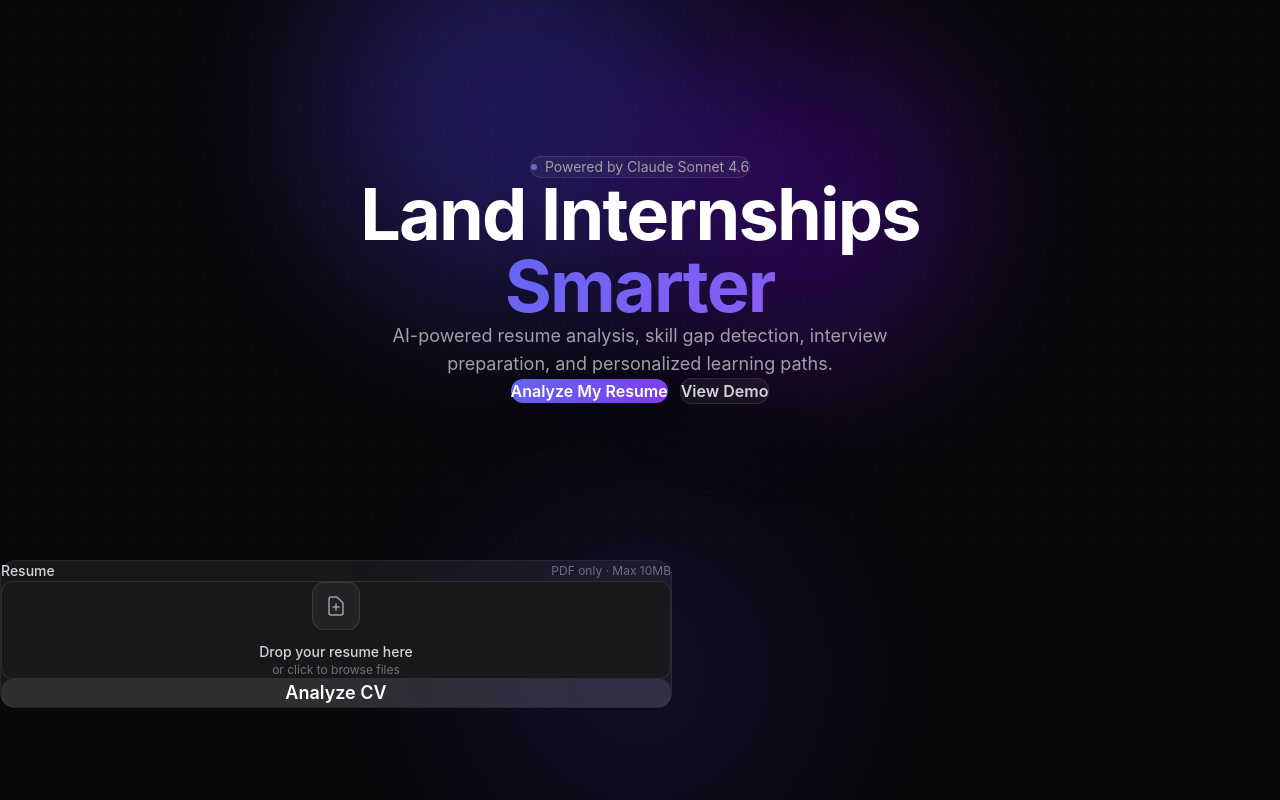
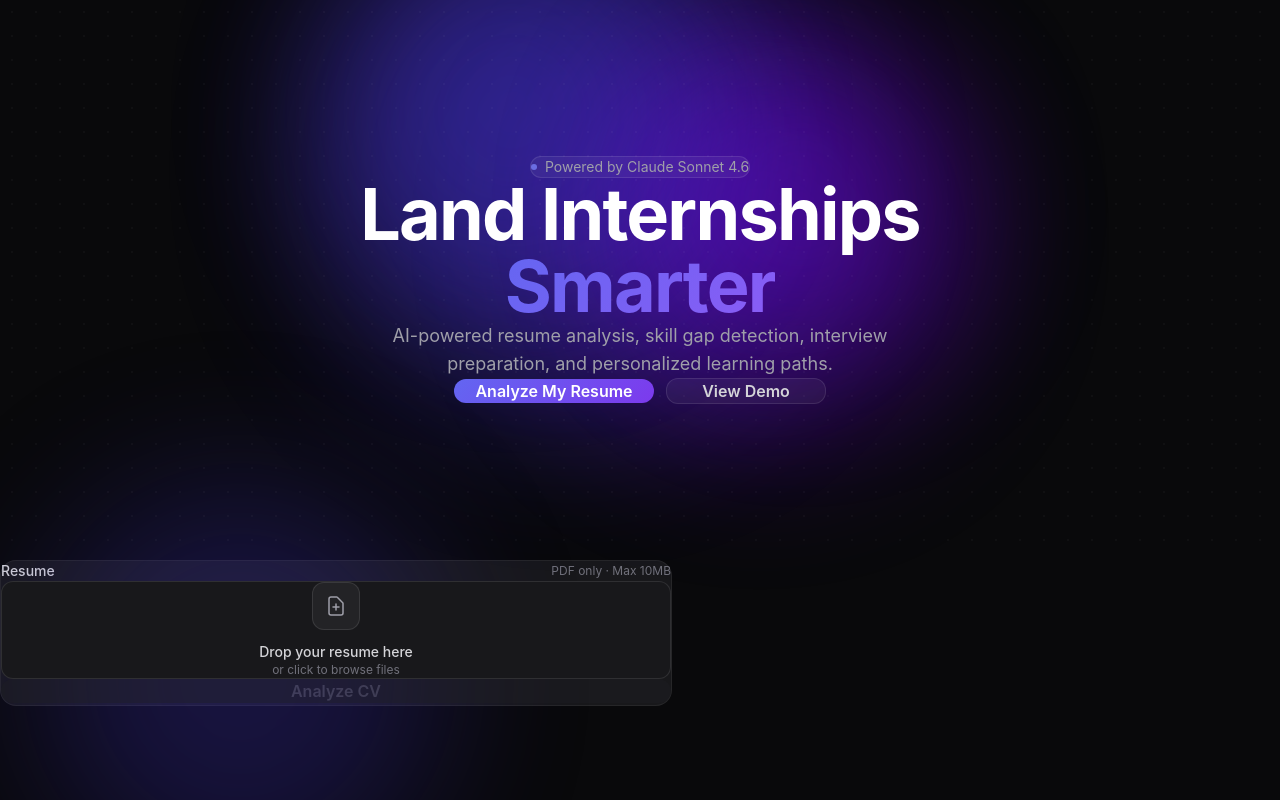
Before and after one commit to OusmaneSanokho/ai-internship-copilot, a Next.js app: page / in a window 1280 px wide. Built offline with nearby package versions, Linux system fonts and the light colour scheme.

Commit message:
Redesign - fix button width, spacing and full page glow

```diff
--- a/app/page.tsx
+++ b/app/page.tsx
@@ -18,7 +18,6 @@ export default function Home() {
 
   async function handleAnalyze() {
     if (!file) return
-
     setLoading(true)
     setError(null)
     setAnalysis(null)
@@ -50,41 +49,48 @@ export default function Home() {
 
   return (
     <main className="relative min-h-screen overflow-hidden bg-[var(--background)]">
+
+      <div className="glow-blob animate-pulse-glow h-[500px] w-[500px] bg-indigo-600 -top-20 left-1/4 -z-10" />
+      <div className="glow-blob animate-pulse-glow h-[400px] w-[400px] bg-violet-700 top-10 right-1/4 -z-10" />
+      <div className="glow-blob animate-pulse-glow h-[400px] w-[400px] bg-indigo-800 top-[60vh] left-10 -z-10" />
+      <div className="glow-blob animate-pulse-glow h-[300px] w-[300px] bg-violet-800 top-[120vh] right-10 -z-10" />
+      <div className="glow-blob animate-pulse-glow h-[400px] w-[400px] bg-indigo-900 top-[180vh] left-1/3 -z-10" />
+
       <Hero onGetStarted={scrollToUpload} />
 
-      <div className="glow-blob animate-pulse-glow h-96 w-96 bg-indigo-600/30 top-[60vh] left-1/2 -translate-x-1/2 -z-10" />
-      <div ref={uploadRef} className="mx-auto max-w-2xl px-4 pt-12 pb-24">
-        <div className="glass-card rounded-2xl p-8 transition-all">
+      <div ref={uploadRef} className="mx-auto max-w-2xl px-4 pb-32 pt-8">
+
+        <div className="glass-card p-8">
           <UploadZone onFileSelected={(f) => setFile(f)} />
 
           <button
             onClick={handleAnalyze}
             disabled={!file || loading}
-            className={`mt-6 w-full rounded-xl py-3.5 px-6 text-white font-semibold text-lg transition-all ${
-              !file || loading
-                ? 'bg-white/10 cursor-not-allowed text-gray-500'
-                : 'gradient-button cursor-pointer'
-            }`}
+            className="gradient-button mt-6 w-full rounded-xl py-4 text-base font-semibold disabled:opacity-40 disabled:cursor-not-allowed disabled:transform-none disabled:shadow-none"
           >
-            {loading ? 'Analyzing your CV...' : 'Analyze CV'}
+            {loading ? 'Analyzing...' : 'Analyze CV'}
           </button>
 
           {loading && (
-            <p className="mt-4 text-center text-sm text-gray-400 animate-pulse">
-              Claude is reading your CV. This takes about 10 seconds...
+            <p className="mt-4 text-center text-sm text-zinc-500 animate-pulse">
+              Claude is reading your CV. This takes about 15 seconds...
             </p>
           )}
 
           {error && (
-            <div className="mt-4 rounded-xl bg-red-500/10 border border-red-500/20 p-4">
-              <p className="text-red-400 text-sm">{error}</p>
+            <div className="mt-4 rounded-xl border border-red-500/20 bg-red-500/5 p-4">
+              <p className="text-sm text-red-400">{error}</p>
             </div>
           )}
         </div>
 
-        {analysis && <ResultsPanel analysis={analysis} />}
+        {analysis && (
+          <div className="animate-fade-up">
+            <ResultsPanel analysis={analysis} />
+          </div>
+        )}
+
       </div>
-
-      <div className="glow-blob animate-pulse-glow h-96 w-96 bg-cyan-500/20 top-[150vh] left-10 -z-10" />
-    </main>)
+    </main>
+  )
 }
--- a/components/Hero.tsx
+++ b/components/Hero.tsx
@@ -27,13 +27,13 @@ export default function Hero({ onGetStarted }: { onGetStarted: () => void }) {
         <div className="mt-10 flex flex-col items-center gap-3 sm:flex-row">
           <button
             onClick={onGetStarted}
-            className="gradient-button rounded-xl px-8 py-3.5 text-base font-semibold"
+            className="gradient-button rounded-xl px-12 py-3.5 text-base font-semibold min-w-[200px]"
           >
             Analyze My Resume
           </button>
           <button
             onClick={onGetStarted}
-            className="rounded-xl border border-white/10 bg-white/5 px-8 py-3.5 text-base font-semibold text-zinc-300 transition-all hover:bg-white/10 hover:border-white/20"
+            className="rounded-xl border border-white/10 bg-white/5 px-12 py-3.5 text-base font-semibold text-zinc-300 transition-all hover:bg-white/10 hover:border-white/20 min-w-[160px]"
           >
             View Demo
           </button>
```
